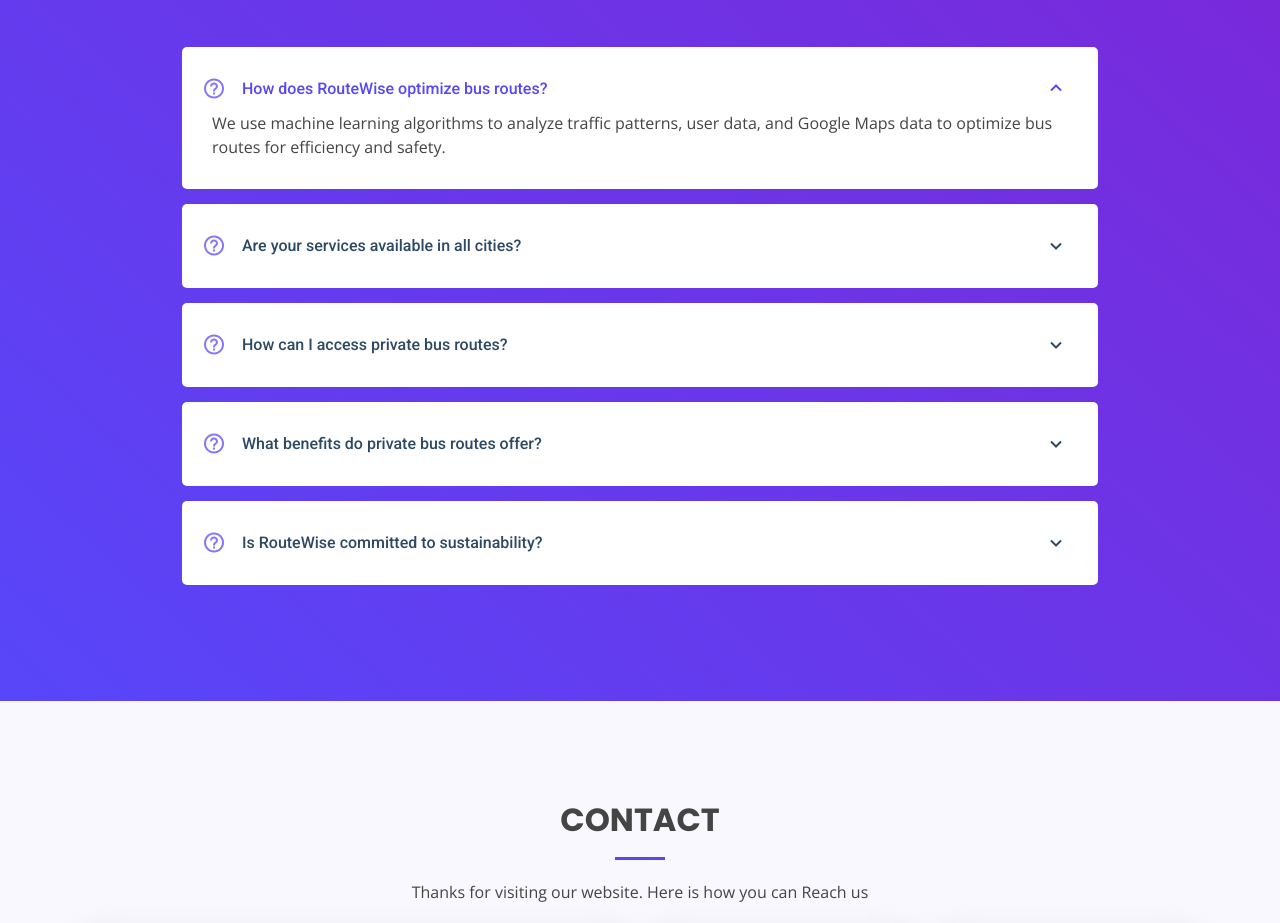
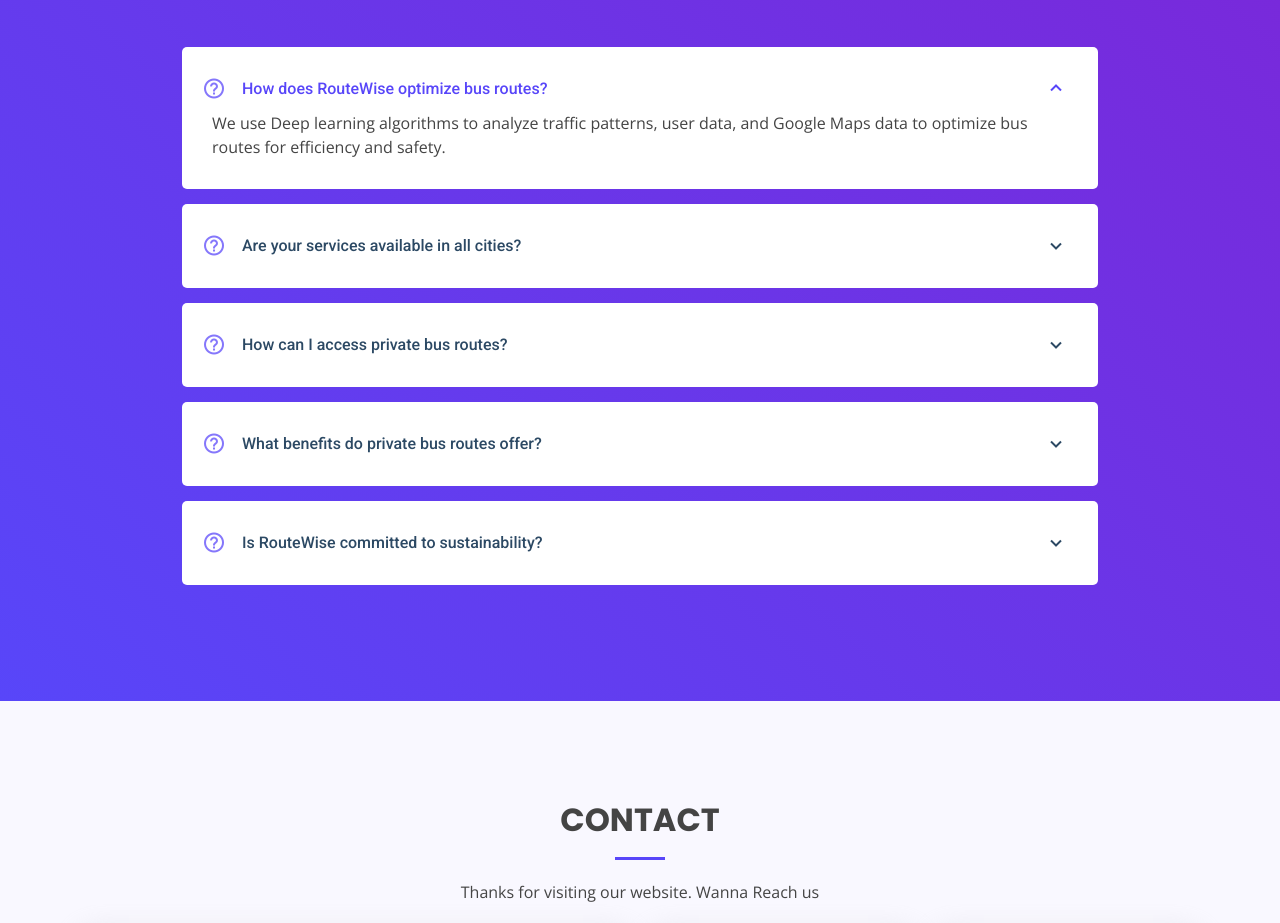
Before and after one commit to imgagan18/hacks-8.0, a plain HTML site: page src/website/index.html in a window 1280 px wide. Shown: the part 4649-5572 px from the top of the page. Drawn offline with nearby package versions, Linux system fonts and the light colour scheme.

Commit message:
Update index.html
english

```diff
--- a/src/website/index.html
+++ b/src/website/index.html
@@ -656,7 +656,7 @@
                 <i class="bx bx-chevron-down icon-show"></i><i class="bx bx-chevron-up icon-close"></i></a>
               <div id="faq-list-1" class="collapse show" data-bs-parent=".faq-list">
                 <p>
-                  We use machine learning algorithms to analyze traffic patterns, user data, and Google Maps data to optimize bus routes for efficiency and safety.
+                  We use Deep learning algorithms to analyze traffic patterns, user data, and Google Maps data to optimize bus routes for efficiency and safety.
                 </p>
               </div>
             </li>
@@ -710,7 +710,7 @@
 
         <div class="section-title">
           <h2>Contact</h2>
-          <p>Thanks for visiting our website. Here is how you can Reach us</p>
+          <p>Thanks for visiting our website. Wanna Reach us</p>
         </div>
 
         <div class="row">
```
